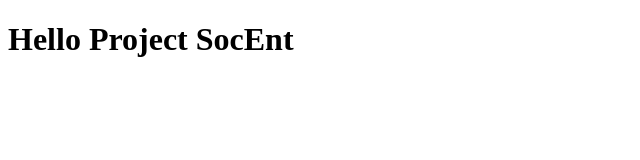
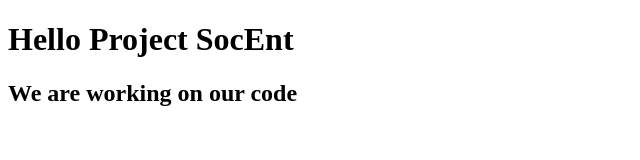
Before and after one commit to gabriellamon/Project_SocEnt, a plain HTML site: page Index.html in a window 1280 px wide. Shown: the whole page, without its empty margins (0-640 px from the left). Drawn offline with Linux system fonts and the light colour scheme.

Commit message:
Added sub-heading h2

```diff
--- a/Index.html
+++ b/Index.html
@@ -5,6 +5,6 @@
 </head>
 <body>
 <h1>Hello Project SocEnt</h1>
-
+<h2>We are working on our code</h2>
 </body>
 </html>
```
